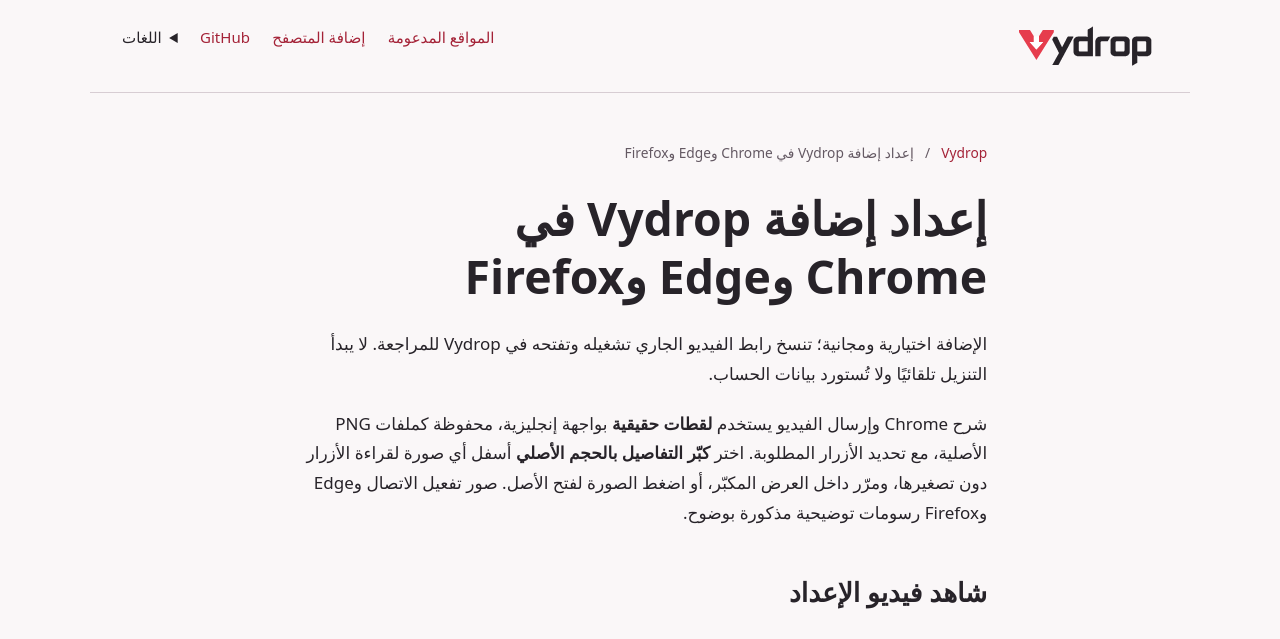
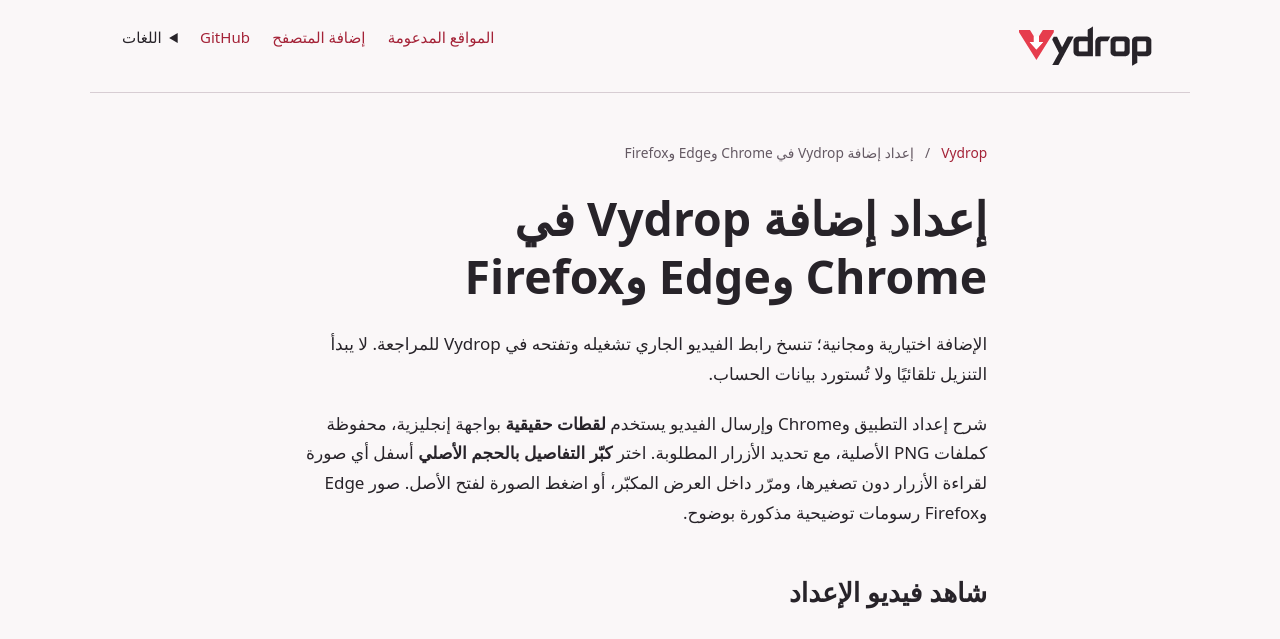
Before and after one commit to ZiadHassanein/Vydrop, a Jekyll site: the page built from docs/ar/browser-extension-setup.md, in a window 1280 px wide. Shown: the top 639 px of the page. Built offline with Jekyll 4.4.1, drawn with Linux system fonts in a browser that asks for light colours.

Commit message:
Keep bilingual extension guides within mobile screens

```diff
--- a/docs/ar/browser-extension-setup.md
+++ b/docs/ar/browser-extension-setup.md
@@ -12,7 +12,7 @@ arabic: /ar/browser-extension-setup.html
 
 الإضافة اختيارية ومجانية؛ تنسخ رابط الفيديو الجاري تشغيله وتفتحه في Vydrop للمراجعة. لا يبدأ التنزيل تلقائيًا ولا تُستورد بيانات الحساب.
 
-شرح Chrome وإرسال الفيديو يستخدم **لقطات حقيقية** بواجهة إنجليزية، محفوظة كملفات PNG الأصلية، مع تحديد الأزرار المطلوبة. اختر **كبّر التفاصيل بالحجم الأصلي** أسفل أي صورة لقراءة الأزرار دون تصغيرها، ومرّر داخل العرض المكبّر، أو اضغط الصورة لفتح الأصل. صور تفعيل الاتصال وEdge وFirefox رسومات توضيحية مذكورة بوضوح.
+شرح إعداد التطبيق وChrome وإرسال الفيديو يستخدم **لقطات حقيقية** بواجهة إنجليزية، محفوظة كملفات PNG الأصلية، مع تحديد الأزرار المطلوبة. اختر **كبّر التفاصيل بالحجم الأصلي** أسفل أي صورة لقراءة الأزرار دون تصغيرها، ومرّر داخل العرض المكبّر، أو اضغط الصورة لفتح الأصل. صور Edge وFirefox رسومات توضيحية مذكورة بوضوح.
 
 ## شاهد فيديو الإعداد
 
@@ -38,11 +38,15 @@ arabic: /ar/browser-extension-setup.html
 3. **حمّل الإضافة** وفق الجدول التالي. في Vydrop 4.2.5 وما بعده، اختر متصفحك واضغط **إعداد Chrome** أو **إعداد Edge** أو **إعداد Firefox**؛ يربط الزر التطبيق وينسخ المسار الصحيح ويفتح صفحة المتصفح. تبقى الأزرار المنفصلة داخل **الإعداد اليدوي وحل المشكلات**. في النسخ الأقدم، فعّل الاتصال واستخدم العناوين والملفات نفسها، وانسخ المسار من مستكشف الملفات.
 4. **أغلق الإعداد وحدّث صفحة الفيديو وشغّله.** اضغط زر Vydrop، وراجع الفيديو داخل التطبيق، ثم اضغط «تنزيل».
 
+<div class="table-scroll" role="region" aria-label="مقارنة إعداد المتصفحات" tabindex="0" markdown="1">
+
 | المتصفح | العنوان المطلوب كتابته في المتصفح نفسه | طريقة التحميل | المطلوب اختياره |
 | --- | --- | --- | --- |
 | [Chrome](#chrome) | `chrome://extensions` | Developer mode ثم Load unpacked | مجلد **Browser\chromium** |
 | [Edge](#edge) | `edge://extensions` | Developer mode ثم Load unpacked | مجلد **Browser\chromium** نفسه |
 | [Firefox](#firefox) | `about:debugging#/runtime/this-firefox` | This Firefox ثم Load Temporary Add-on… | ملف **Browser\firefox\manifest.json** |
+
+</div>
 
 الصق المسار المنسوخ في شريط عنوان نافذة اختيار الملفات واضغط **Enter**. يحتاج Chrome وEdge إلى **مجلد**، بينما يحتاج Firefox إلى **ملف**. يلزم تأكيد التحميل داخل المتصفح. تثبيت Firefox محلي ومؤقت، ويحتاج إلى تحميل الإضافة مجددًا بعد إعادة تشغيله.
 
@@ -140,12 +144,16 @@ arabic: /ar/browser-extension-setup.html
 
 ## حل المشكلات
 
+<div class="table-scroll" role="region" aria-label="حل مشكلات الإضافة" tabindex="0" markdown="1">
+
 | ما الذي يظهر؟ | الحل |
 | --- | --- |
 | الاتصال مفعّل لكن الإضافة غير موجودة | الحالة تؤكد اتصال تطبيق سطح المكتب فقط. حمّل الإضافة في المتصفح المختار وحدّث صفحة الفيديو. |
 | تعذّر فتح المتصفح من الإعداد | انسخ عنوان صفحة الإضافات الموضّح في التطبيق والصقه في شريط عنوان المتصفح نفسه. |
 | أزرار نسخ المسار وعرض الملفات معطّلة | فكّ ضغط حزمة Vydrop كاملة واحتفظ بمجلد Browser بجوار Vydrop.exe، ثم أعد فتح التطبيق. |
 
+</div>
+
 عند تحديث المجلد أعد تحميل الإضافة ثم صفحة الفيديو. إذا كان التطبيق مشغولًا، أنهِ التنزيل الحالي أو ألغِه ثم حاول مجددًا. عند فشل الربط افتح التطبيق وفعّله من الإعدادات. استخدم مجلد Browser من حزمة التطبيق المستقرة نفسها، وتجنّب خلطه مع Preview.
 
 لا تدعم الإضافة كل مشغّل، ولا تعني معرفة الرابط إمكان تنزيل فيديو خاص أو محمي أو يتطلب تسجيل دخول. قد تختلف مواضع الأزرار بحسب إصدار المتصفح. [تعليمات Edge الرسمية](https://learn.microsoft.com/en-us/microsoft-edge/extensions/getting-started/extension-sideloading) · [شرح التثبيت المؤقت في Firefox](https://extensionworkshop.com/documentation/develop/temporary-installation-in-firefox/).
--- a/docs/assets/site.css
+++ b/docs/assets/site.css
@@ -4,7 +4,7 @@
 *{box-sizing:border-box}html{scrollbar-color:var(--muted) var(--page);scroll-padding-block:1.5rem}
 body{margin:0;background:var(--page);color:var(--ink);font:1.0625rem/1.75 system-ui,-apple-system,"Segoe UI",sans-serif}
 a{color:var(--accent);text-underline-offset:.2em;text-decoration-thickness:1px}a:hover{text-decoration-thickness:2px}
-a:focus-visible,main:focus-visible{outline:2px solid var(--accent);outline-offset:5px;border-radius:2px}
+a:focus-visible,main:focus-visible,.table-scroll:focus-visible{outline:2px solid var(--accent);outline-offset:5px;border-radius:2px}
 ::selection{background:var(--accent);color:var(--page)}
 .site-header,footer{max-width:1100px;margin:auto;padding:1.5rem 2rem;display:flex;align-items:center;justify-content:space-between;gap:1.5rem}
 .site-header{border-bottom:1px solid var(--line)}nav{display:flex;flex-wrap:wrap;gap:.5rem 1.4rem;font-size:.94rem}nav a{text-decoration:none}
--- a/docs/llms-full.txt
+++ b/docs/llms-full.txt
@@ -500,7 +500,7 @@ Source: https://ziadhassanein.github.io/Vydrop/ar/browser-extension-setup.html
 
 الإضافة اختيارية ومجانية؛ تنسخ رابط الفيديو الجاري تشغيله وتفتحه في Vydrop للمراجعة. لا يبدأ التنزيل تلقائيًا ولا تُستورد بيانات الحساب.
 
-شرح Chrome وإرسال الفيديو يستخدم **لقطات حقيقية** بواجهة إنجليزية، محفوظة كملفات PNG الأصلية، مع تحديد الأزرار المطلوبة. اختر **كبّر التفاصيل بالحجم الأصلي** أسفل أي صورة لقراءة الأزرار دون تصغيرها، ومرّر داخل العرض المكبّر، أو اضغط الصورة لفتح الأصل. صور تفعيل الاتصال وEdge وFirefox رسومات توضيحية مذكورة بوضوح.
+شرح إعداد التطبيق وChrome وإرسال الفيديو يستخدم **لقطات حقيقية** بواجهة إنجليزية، محفوظة كملفات PNG الأصلية، مع تحديد الأزرار المطلوبة. اختر **كبّر التفاصيل بالحجم الأصلي** أسفل أي صورة لقراءة الأزرار دون تصغيرها، ومرّر داخل العرض المكبّر، أو اضغط الصورة لفتح الأصل. صور Edge وFirefox رسومات توضيحية مذكورة بوضوح.
 
 ## شاهد فيديو الإعداد
 
@@ -1149,7 +1149,7 @@ If **Open extensions page** cannot find your browser, use **Copy browser address
 
 ## Detailed illustrated instructions
 
-The Chrome and video-to-app steps below use **real screenshots**, preserved as original PNG files. Highlighted frames focus on the controls to use. Choose **Zoom to original size** below a screenshot to read its controls without shrinking them; scroll inside the enlarged view, or click the image to open the original. Edge, Firefox and the desktop connection diagram are labelled illustrations. Control positions can vary by browser version.
+The native app setup, Chrome and video-to-app steps below use **real screenshots**, preserved as original PNG files. Highlighted frames focus on the controls to use. Choose **Zoom to original size** below a screenshot to read its controls without shrinking them; scroll inside the enlarged view, or click the image to open the original. Edge and Firefox use labelled illustrations. Control positions can vary by browser version.
 
 ## 1. Extract and keep the app folder
 
@@ -1287,7 +1287,7 @@ The companion locates visible players and sends a public link after your click.
 
 ## تفعيل الإضافة بالعربية
 
-الإضافة اختيارية ومجانية. شرح Chrome وإرسال الفيديو أعلاه يستخدم لقطات حقيقية، بينما صور Edge وFirefox وتفعيل الاتصال رسومات توضيحية. يتضمن إصدار **Vydrop 4.2.5** إضافة **Vydrop 1.3.6**. فكّ ضغط حزمة البرنامج وافتح **Vydrop.exe**. [افتح الشرح العربي الكامل بالصور](https://ziadhassanein.github.io/Vydrop/ar/browser-extension-setup.html).
+الإضافة اختيارية ومجانية. شرح إعداد التطبيق وChrome وإرسال الفيديو أعلاه يستخدم لقطات حقيقية، بينما صور Edge وFirefox رسومات توضيحية. يتضمن إصدار **Vydrop 4.2.5** إضافة **Vydrop 1.3.6**. فكّ ضغط حزمة البرنامج وافتح **Vydrop.exe**. [افتح الشرح العربي الكامل بالصور](https://ziadhassanein.github.io/Vydrop/ar/browser-extension-setup.html).
 
 1. **فك الضغط:** احتفظ بمجلد البرنامج في مكان دائم، وبمجلد **Browser** بجوار الملف التنفيذي.
 2. **فعّل الاتصال:** اختر **الإعدادات ← الربط بالمتصفح ← تفعيل الاتصال** وانتظر رسالة التأكيد.
```
Also changed, not shown: docs/browser-extension-setup.md (+10 -2 lines).
